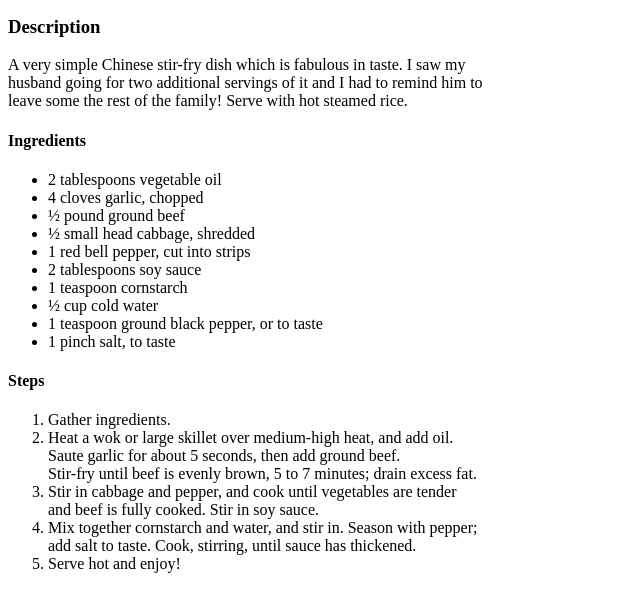
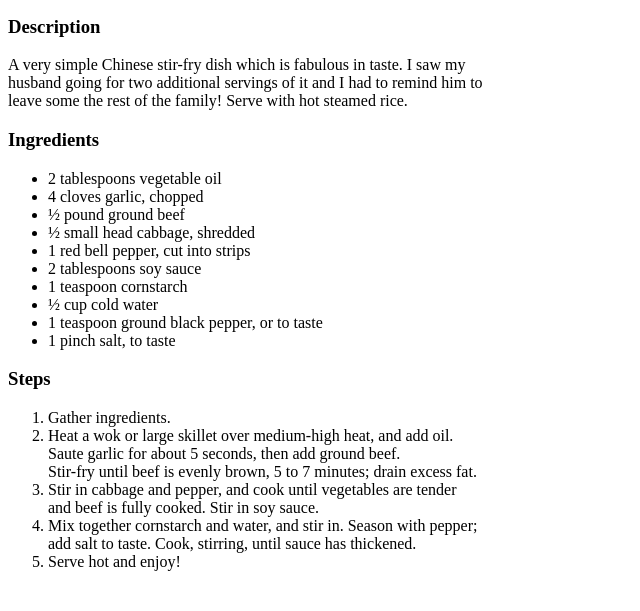
Before and after one commit to f3t-yo/odin-recipes, a plain HTML site: page recipes/beef-stir-fry.html in a window 1280 px wide. Shown: the part 101-712 px from the top of the page, without its empty margins (0-640 px from the left). Drawn offline with Linux system fonts and the light colour scheme.

Commit message:
Few Editing in the Code

```diff
--- a/recipes/beef-stir-fry.html
+++ b/recipes/beef-stir-fry.html
@@ -4,15 +4,18 @@
     <meta charset="utf-8"/>
     <title>Beef Stir Fry Recipe</title>
   </head>
+
   <body>
     <h1>Beef Stir Fry Recipe</h1>
     <img src="../images/50233-BlackPepperBeefandCabbageStirFry-ddmps-104047-cef2008e035d4cd183cc6ad2c9abbb74.webp" width="600" height="400" alt="Image of Beef Stir Fry"/>
+
     <h3>Description</h3>
     <p>A very simple Chinese stir-fry dish which is fabulous in taste. I saw my <br>
        husband going for two additional servings of it and I had to remind him to <br>
       leave some the rest of the family! Serve with hot steamed rice.</p>
-    <h4>Ingredients</h4>
-      <ul>
+
+      <h3>Ingredients</h3>
+    <ul>
         <li>2 tablespoons vegetable oil</li>
         <li>4 cloves garlic, chopped</li>
         <li>½ pound ground beef</li>
@@ -24,7 +27,8 @@
         <li>1 teaspoon ground black pepper, or to taste</li>
         <li>1 pinch salt, to taste</li>
       </ul>
-      <h4>Steps</h4>
+
+      <h3>Steps</h3>
         <ol>
             <li>Gather ingredients.</li>
             <li>Heat a wok or large skillet over medium-high heat, and add oil.<br>
```
